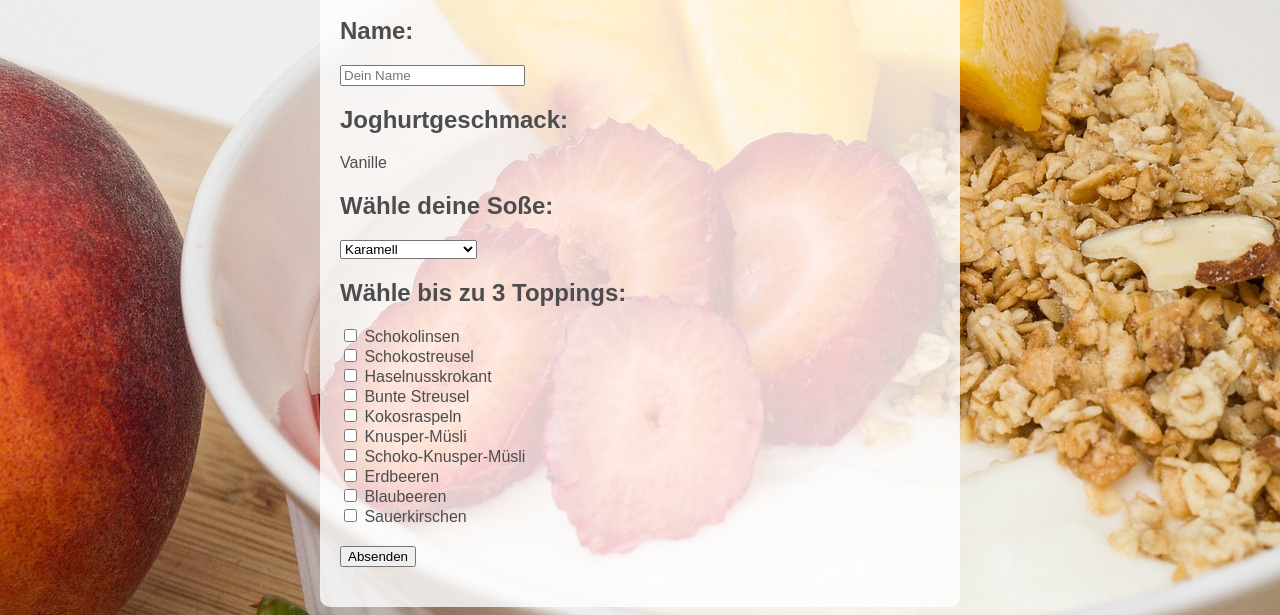
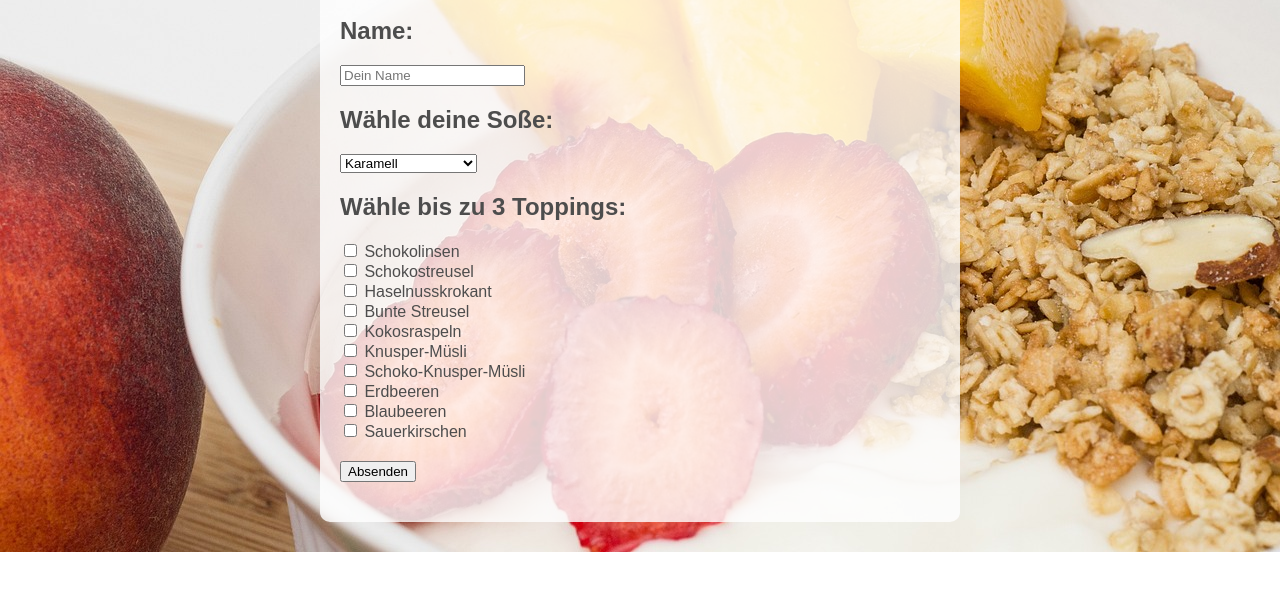
Before and after one commit to jovana-a/frozen, a plain HTML site: page index.html in a window 1280 px wide. Shown: the part 248-863 px from the top of the page. After the commit the page ends 800 px from the top, so only its background shows below. Drawn offline with Linux system fonts and the light colour scheme.

Commit message:
Update index.html

```diff
--- a/index.html
+++ b/index.html
@@ -48,10 +48,6 @@
             <input type="text" id="customerName" placeholder="Dein Name">
         </div>
         <div class="section">
-            <h2>Joghurtgeschmack:</h2>
-            <p>Vanille</p>
-        </div>
-        <div class="section">
             <h2>Wähle deine Soße:</h2>
             <select id="sauce">
                 <option value="Karamell">Karamell</option>
```
